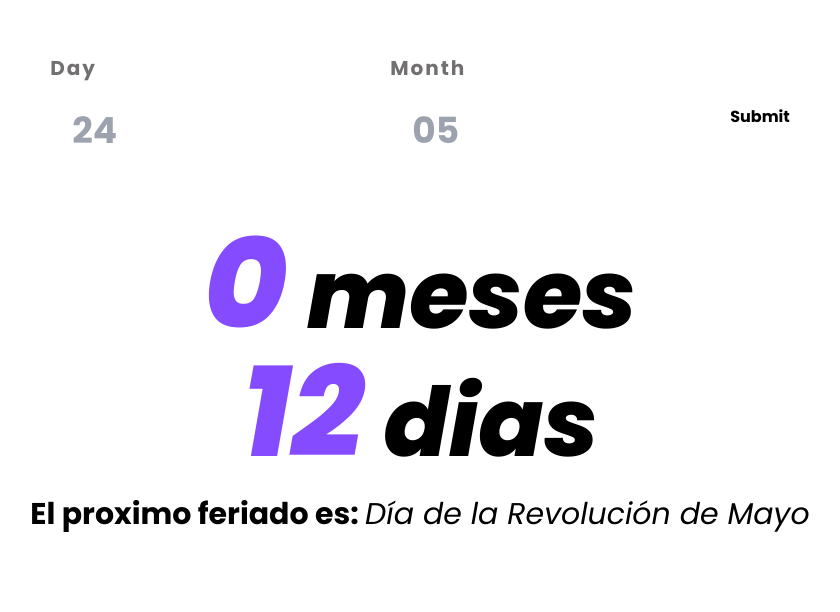
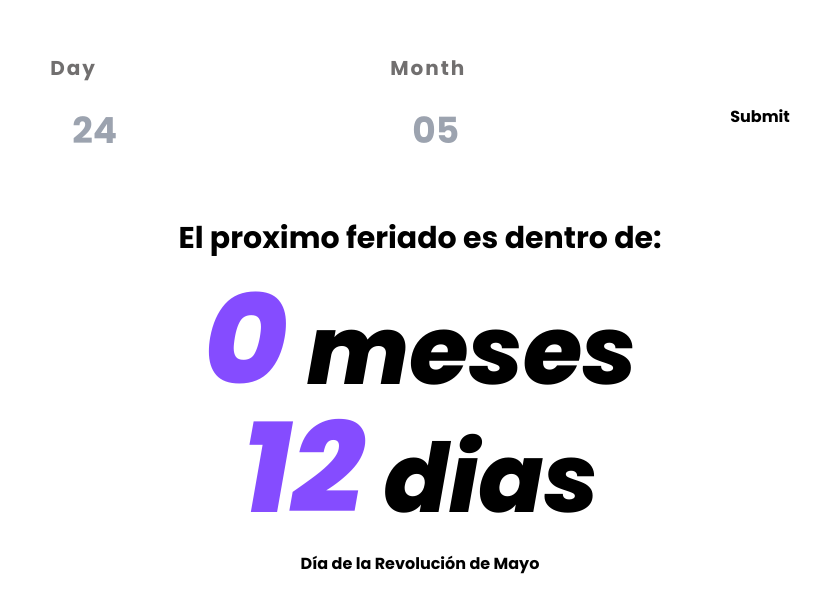
Before and after one commit to lucasgotz13/Holiday-calculator, a React (Vite) app: page / in a window 1280 px wide. Shown: the part 106-718 px from the top of the page, without its empty margins (220-1060 px from the left). Built offline with nearby package versions, Linux system fonts and the light colour scheme.

Commit message:
Add: Title before the month and day

```diff
--- a/src/components/Holiday.tsx
+++ b/src/components/Holiday.tsx
@@ -8,6 +8,7 @@ function Holiday() {
 
     return (
         <div className="mt-10 flex flex-col items-center font-Poppins">
+            <p className="mb-5 text-3xl">El proximo feriado es dentro de:</p>
             <p className="text-8xl italic font-bold">
                 <span className="text-9xl text-MentorPurple">{month}</span>{" "}
                 meses
@@ -15,10 +16,7 @@ function Holiday() {
             <p className="text-8xl italic font-bold">
                 <span className="text-9xl text-MentorPurple">{day}</span> dias
             </p>
-            <p className="mt-5 text-3xl">
-                El proximo feriado es:{" "}
-                <span className="italic">{holidayName}</span>
-            </p>
+            <p className="mt-5 text-3xlitalic">{holidayName}</p>
         </div>
     );
 }
```
